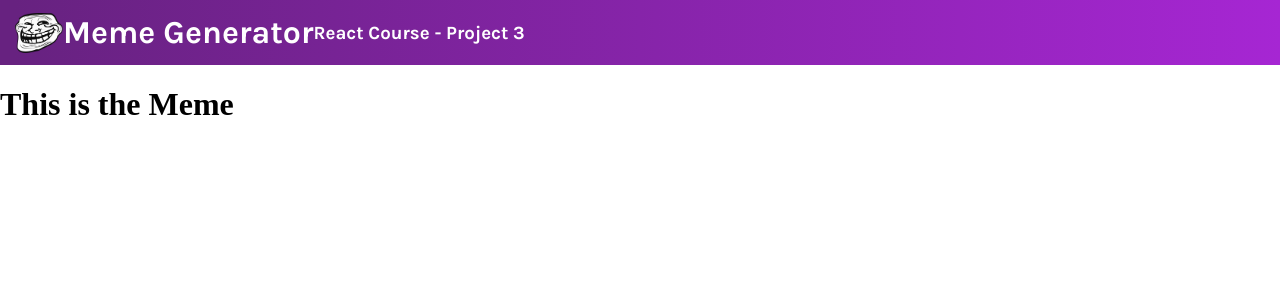
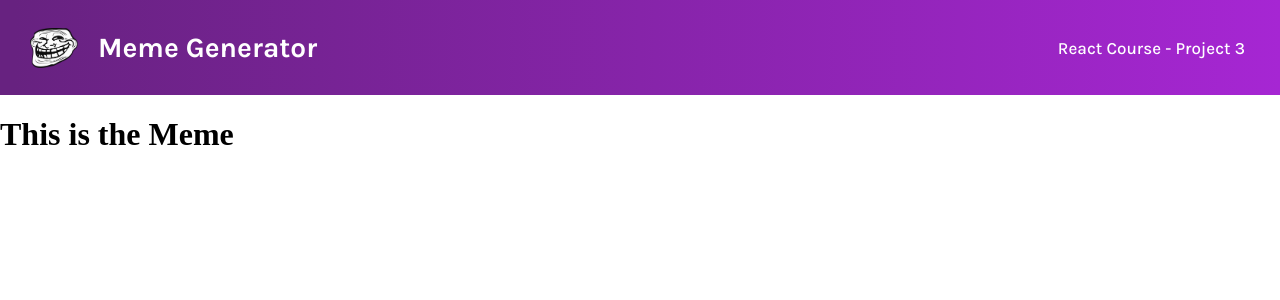
Before and after one commit to meme-list-generator/meme-list-generator, a React (Vite) app in the folder meme-list-generator/: page / in a window 1280 px wide. Shown: the top 300 px of the page. Built offline with nearby package versions, Linux system fonts and the light colour scheme.

Commit message:
adding header

```diff
--- a/meme-list-generator/src/components/Header.jsx
+++ b/meme-list-generator/src/components/Header.jsx
@@ -9,8 +9,8 @@ export default function Header () {
                 className="header-photo"
             />
 
-        <h1>Meme Generator</h1>
-        <h3>React Course - Project 3</h3>
+            <h1 className="header-h1">Meme Generator</h1>
+            <h3 className="header-h3">React Course - Project 3</h3>
 
         </div>
     )
--- a/meme-list-generator/src/index.css
+++ b/meme-list-generator/src/index.css
@@ -1,6 +1,5 @@
 body{
     margin: 0;
-
 }
 
 .header-container{
@@ -10,9 +9,23 @@ body{
     height: 65px;
     color: white;
     font-family: 'Karla', sans-serif;
+    padding: 15px;
 }
 
 .header-photo{
     height: 40px;
     margin-left: 15px;
 }
+
+.header-h1{
+    margin-left: 20px;
+    font-weight: 700;
+    font-size: 28px;
+}
+
+.header-h3{
+    margin-left: auto;
+    font-weight: 500;
+    font-size: 17px;
+    margin-right: 20px;
+}
```
